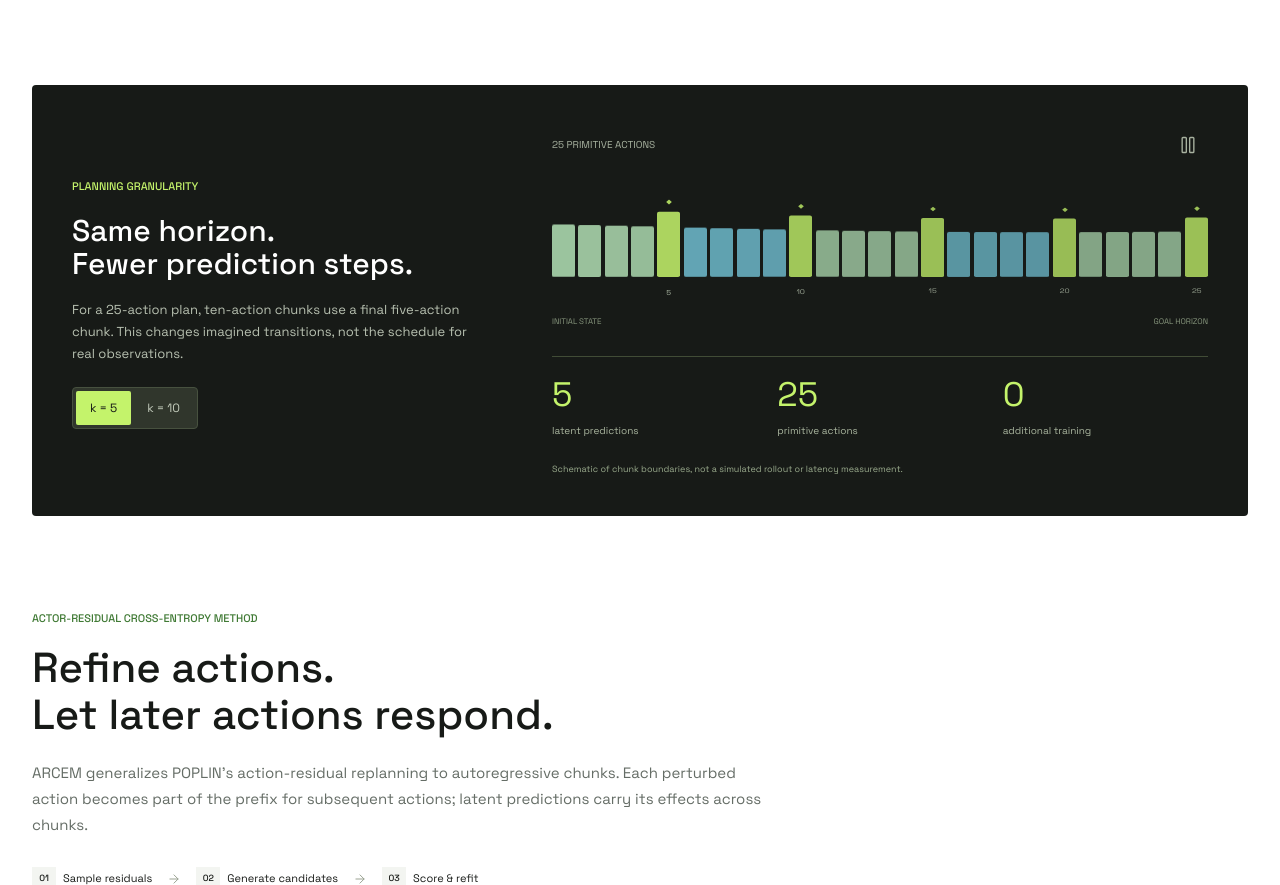
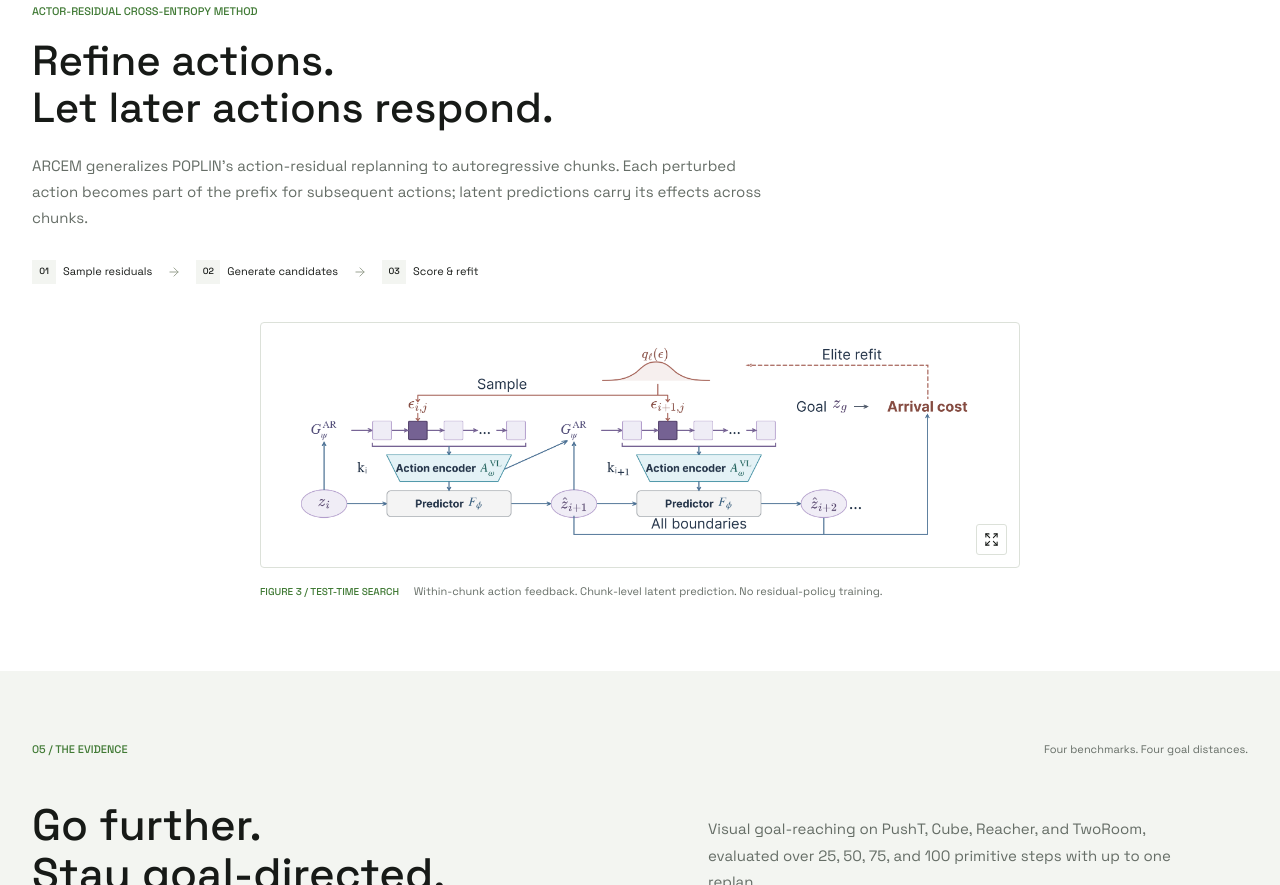
Before and after one commit to Shidu-Ren/FlexiWorld-Project-Page, a website: page index.html in a window 1280 px wide. Shown: the part 5427-6312 px from the top of the page. Drawn offline with Linux system fonts and the light colour scheme.

Commit message:
Remove redundant planning granularity schematic

```diff
--- a/app.js
+++ b/app.js
@@ -13,8 +13,7 @@
     frameRequest = 0,
     loadToken = 0;
   let comparison = "baselines",
-    resultIndex = 4,
-    chunkPaused = motionPreference.matches;
+    resultIndex = 4;
   const currentTask = () => data.tasks[taskIndex];
   const currentCase = () => currentTask().cases[0];
   const videos = () => $$("#players video");
@@ -244,43 +243,6 @@
     }
   });
 
-  function renderChunks(k) {
-    $("#action-ribbon").innerHTML = Array.from(
-      { length: 25 },
-      (_, i) =>
-        `<span class="action-cell ${(i + 1) % k === 0 || i === 24 ? "boundary" : ""}" style="--i:${i}" data-end="${i + 1}" aria-hidden="true"></span>`,
-    ).join("");
-    $("#action-ribbon").setAttribute(
-      "aria-label",
-      `25 primitive actions in ${Math.ceil(25 / k)} chunks: ${k === 5 ? "5, 5, 5, 5, 5" : "10, 10, 5"}. One latent prediction after each chunk.`,
-    );
-    $("#predictor-count").textContent = Math.ceil(25 / k);
-    $$("[data-chunk]").forEach((b) => {
-      const active = Number(b.dataset.chunk) === k;
-      b.classList.toggle("active", active);
-      b.setAttribute("aria-pressed", String(active));
-    });
-  }
-  function setChunkMotion() {
-    $("#action-ribbon").classList.toggle("paused", chunkPaused);
-    $("#chunk-play").innerHTML = icon(chunkPaused ? "play" : "pause");
-    const label = chunkPaused
-      ? "Play chunk animation"
-      : "Pause chunk animation";
-    $("#chunk-play").title = label;
-    $("#chunk-play").setAttribute("aria-label", label);
-    icons();
-  }
-  $$("[data-chunk]").forEach((b) =>
-    b.addEventListener("click", () => renderChunks(Number(b.dataset.chunk))),
-  );
-  $("#chunk-play").addEventListener("click", () => {
-    chunkPaused = !chunkPaused;
-    setChunkMotion();
-  });
-  renderChunks(5);
-  setChunkMotion();
-
   function renderResults() {
     const rows = comparison === "baselines" ? data.results : data.planners;
     $("#results-chart").innerHTML = rows
@@ -452,8 +414,6 @@
     else if (!motionPreference.matches) visibleMechanisms.forEach(video => video.play().catch(() => {}));
   });
   motionPreference.addEventListener("change", () => {
-    chunkPaused = motionPreference.matches;
-    setChunkMotion();
     if (motionPreference.matches) document.body.classList.remove("js-motion");
     if (motionPreference.matches) mechanismVideos.forEach(video => video.pause());
   });
--- a/index.html
+++ b/index.html
@@ -26,7 +26,7 @@
     <link rel="stylesheet" href="style.css?v=media-75" />
     <script defer src="assets/lucide.min.js"></script>
     <script defer src="assets/research-data.js"></script>
-    <script defer src="app.js"></script>
+    <script defer src="app.js?v=no-chunk-explorer"></script>
   </head>
   <body>
     <a class="skip-link" href="#overview">Skip to research</a>
@@ -433,62 +433,6 @@
           </figcaption>
         </figure>
 
-        <div class="chunk-explorer reveal">
-          <div class="chunk-intro">
-            <span class="eyebrow">PLANNING GRANULARITY</span>
-            <h3>Same horizon.<br />Fewer prediction steps.</h3>
-            <p>
-              For a 25-action plan, ten-action chunks use a final five-action
-              chunk. This changes imagined transitions, not the schedule for
-              real observations.
-            </p>
-            <div
-              class="segmented"
-              role="group"
-              aria-label="Planning chunk length"
-            >
-              <button class="active" data-chunk="5" aria-pressed="true">
-                k = 5</button
-              ><button data-chunk="10" aria-pressed="false">k = 10</button>
-            </div>
-          </div>
-          <div class="chunk-visual">
-            <div class="chunk-visual-heading">
-              <span>25 PRIMITIVE ACTIONS</span>
-              <div>
-                <button
-                  class="icon-button"
-                  id="chunk-play"
-                  aria-label="Pause chunk animation"
-                  title="Pause chunk animation"
-                >
-                  <i data-lucide="pause"></i>
-                </button>
-              </div>
-            </div>
-            <div
-              class="action-ribbon"
-              id="action-ribbon"
-              aria-label="Action chunks and latent prediction boundaries"
-            ></div>
-            <div class="chunk-axis">
-              <span>INITIAL STATE</span><span>GOAL HORIZON</span>
-            </div>
-            <div class="chunk-readout">
-              <div>
-                <strong id="predictor-count">5</strong
-                ><span>latent predictions</span>
-              </div>
-              <div><strong>25</strong><span>primitive actions</span></div>
-              <div><strong>0</strong><span>additional training</span></div>
-            </div>
-            <p class="small-note">
-              Schematic of chunk boundaries, not a simulated rollout or latency
-              measurement.
-            </p>
-          </div>
-        </div>
-
         <div class="arcem-story reveal">
           <span class="eyebrow">ACTOR-RESIDUAL CROSS-ENTROPY METHOD</span>
           <h3>Refine actions.<br />Let later actions respond.</h3>
```
Also changed, not shown: scripts/check-site.cjs (+2 -12 lines).
